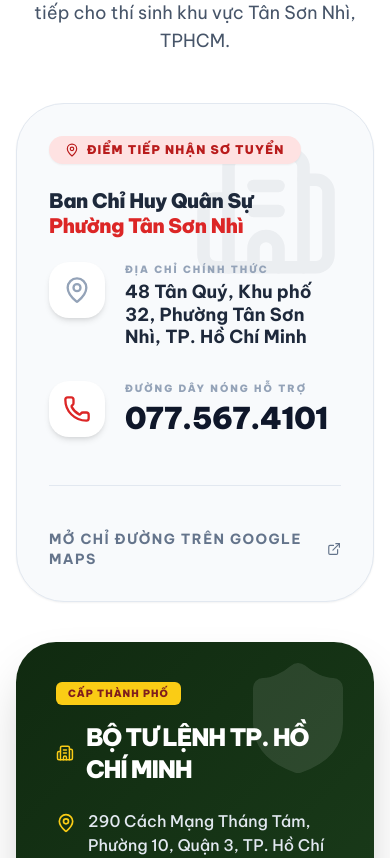
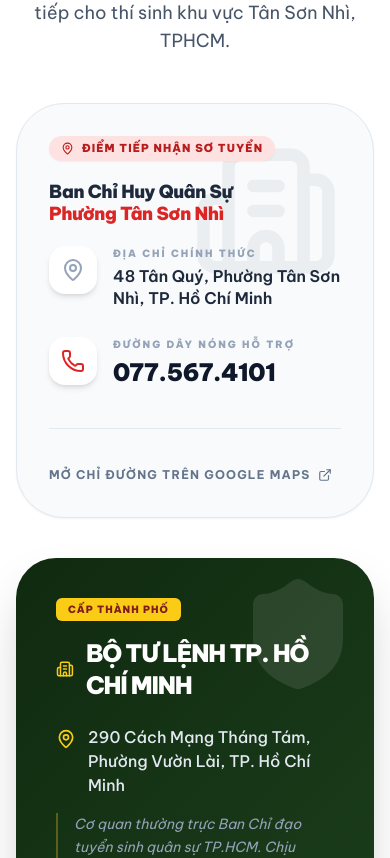
Before and after one commit to DaoNgocAnhKhoi/tsqs-2026, a React (Vite) app: page / in a window 390 px wide. Shown: the part 8588-9446 px from the top of the page. Built offline with nearby package versions, Linux system fonts and the light colour scheme.

Commit message:
fix responsive 6

```diff
--- a/App.tsx
+++ b/App.tsx
@@ -762,14 +762,31 @@ const App: React.FC = () => {
                 <Building2 size={150} />
               </div>
               <div className="relative z-10">
-                <div className="inline-flex items-center gap-2 bg-red-100 text-red-700 px-4 py-1.5 rounded-full text-xs font-black mb-6 shadow-sm uppercase tracking-widest">
-                  <MapPin size={14} /> Điểm tiếp nhận sơ tuyển
+                {/* BADGE */}
+                <div
+                  className="
+      inline-flex items-center gap-2
+      bg-red-100 text-red-700
+      px-3 py-1
+      rounded-full
+      text-[11px]
+      font-black
+      mb-5
+      shadow-sm
+      uppercase tracking-widest
+    "
+                >
+                  <MapPin size={13} /> Điểm tiếp nhận sơ tuyển
                 </div>
+
+                {/* TITLE */}
                 <h3
-                  className="font-black text-slate-800 tracking-tight leading-tight mb-6
-               text-xl
-               sm:text-2xl
-               md:text-4xl"
+                  className="
+      font-black text-slate-800 tracking-tight leading-tight mb-5
+      text-lg
+      sm:text-xl
+      md:text-3xl
+    "
                 >
                   Ban Chỉ Huy Quân Sự
                   <br />
@@ -778,25 +795,28 @@ const App: React.FC = () => {
                   </span>
                 </h3>
 
-                <div className="space-y-8">
-                  <div className="flex items-start gap-5">
-                    <div className="w-14 h-14 bg-white rounded-[1.25rem] shadow-md flex items-center justify-center shrink-0 text-slate-400 group-hover:text-red-600 transition-colors">
-                      <MapPin size={28} />
+                {/* CONTENT */}
+                <div className="space-y-7">
+                  {/* ADDRESS */}
+                  <div className="flex items-start gap-4">
+                    <div className="w-12 h-12 md:w-14 md:h-14 bg-white rounded-2xl shadow-md flex items-center justify-center shrink-0 text-slate-400">
+                      <MapPin size={24} />
                     </div>
                     <div>
                       <p className="text-[10px] font-black text-slate-400 uppercase tracking-[0.2em] mb-1">
                         Địa chỉ chính thức
                       </p>
-                      <p className="text-slate-800 font-bold text-lg leading-tight">
-                        48 Tân Quý, Khu phố 32, Phường Tân Sơn Nhì, TP. Hồ Chí
+                      <p className="text-slate-800 font-semibold text-base md:text-lg leading-snug">
+                        48 Tân Quý, Phường Tân Sơn Nhì, TP. Hồ Chí
                         Minh
                       </p>
                     </div>
                   </div>
 
-                  <div className="flex items-start gap-5">
-                    <div className="w-14 h-14 bg-white rounded-[1.25rem] shadow-md flex items-center justify-center shrink-0 text-red-600 group-hover:scale-110 transition-transform">
-                      <Phone size={28} />
+                  {/* HOTLINE */}
+                  <div className="flex items-start gap-4">
+                    <div className="w-12 h-12 md:w-14 md:h-14 bg-white rounded-2xl shadow-md flex items-center justify-center shrink-0 text-red-600">
+                      <Phone size={24} />
                     </div>
                     <div>
                       <p className="text-[10px] font-black text-slate-400 uppercase tracking-[0.2em] mb-1">
@@ -804,7 +824,15 @@ const App: React.FC = () => {
                       </p>
                       <a
                         href="tel:0775674101"
-                        className="text-3xl font-black text-slate-900 hover:text-red-600 transition-colors tracking-tight"
+                        className="
+            text-2xl
+            sm:text-3xl
+            font-black
+            text-slate-900
+            hover:text-red-600
+            transition-colors
+            tracking-tight
+          "
                       >
                         077.567.4101
                       </a>
@@ -812,14 +840,24 @@ const App: React.FC = () => {
                   </div>
                 </div>
 
-                <div className="mt-12 pt-10 border-t border-slate-200">
+                {/* MAP LINK */}
+                <div className="mt-10 pt-8 border-t border-slate-200">
                   <a
-                    href="https://www.google.com/maps/place/48+%C4%90.T%C3%A2n+Qu%C3%BD,+T%C3%A2n+Qu%C3%BD,+T%C3%A2n+Ph%C3%BA,+Th%C3%A0nh+ph%E1%BB%91+H%E1%BB%93+Ch%C3%AD+Minh+700000,+Vietnam/@10.796862,106.614776,17z/data=!3m1!4b1!4m6!3m5!1s0x31752bf9b11b22fd:0x242eeee9bd121030!8m2!3d10.796862!4d106.6196469!16s%2Fg%2F11fsjw0g9x?entry=ttu&g_ep=EgoyMDI2MDEyNi4wIKXMDSoKLDEwMDc5MjA2N0gBUAM%3D"
+                    href="https://www.google.com/maps/place/48+%C4%90.T%C3%A2n+Qu%C3%BD,+T%C3%A2n+Qu%C3%BD,+T%C3%A2n+Ph%C3%BA,+Th%C3%A0nh+ph%E1%BB%91+H%E1%BB%93+Ch%C3%AD+Minh+700000,+Vietnam"
                     target="_blank"
                     rel="noopener noreferrer"
-                    className="inline-flex items-center gap-2 text-slate-500 font-bold hover:text-red-600 transition-all uppercase text-sm tracking-widest"
+                    className="
+                      inline-flex items-center gap-2
+                      text-slate-500
+                      font-bold
+                      hover:text-red-600
+                      transition-colors
+                      uppercase
+                      text-xs
+                      tracking-widest
+                    "
                   >
-                    Mở chỉ đường trên Google Maps <ExternalLink size={16} />
+                    Mở chỉ đường trên Google Maps <ExternalLink size={14} />
                   </a>
                 </div>
               </div>
@@ -845,8 +883,7 @@ const App: React.FC = () => {
                       className="text-yellow-400 mt-1 shrink-0"
                     />
                     <p className="text-slate-200 font-medium">
-                      290 Cách Mạng Tháng Tám, Phường 10, Quận 3, TP. Hồ Chí
-                      Minh
+                      290 Cách Mạng Tháng Tám, Phường Vườn Lài, TP. Hồ Chí Minh
                     </p>
                   </div>
                   <p className="text-slate-400 text-sm italic border-l-2 border-yellow-400/30 pl-4 mt-4 leading-relaxed">
```
